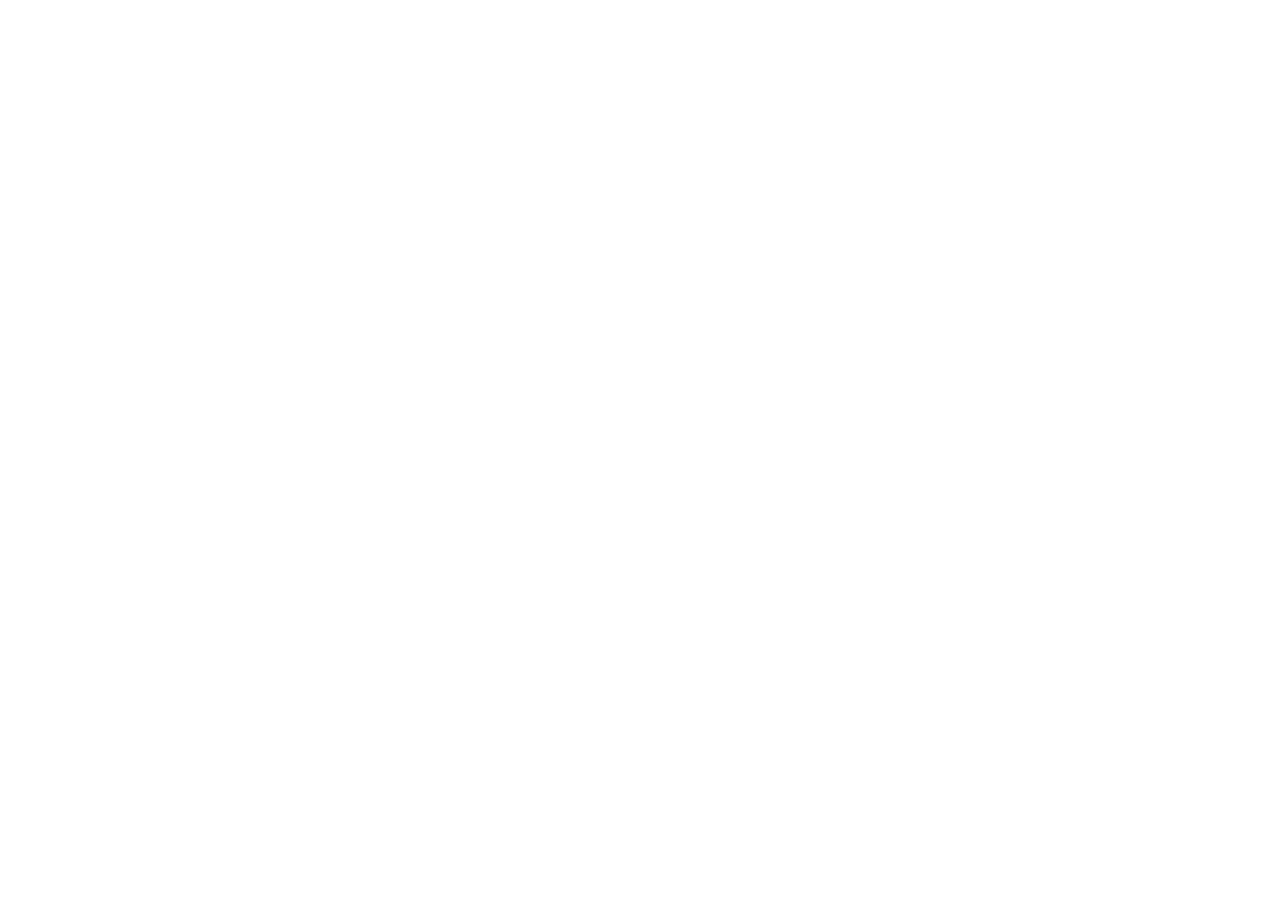
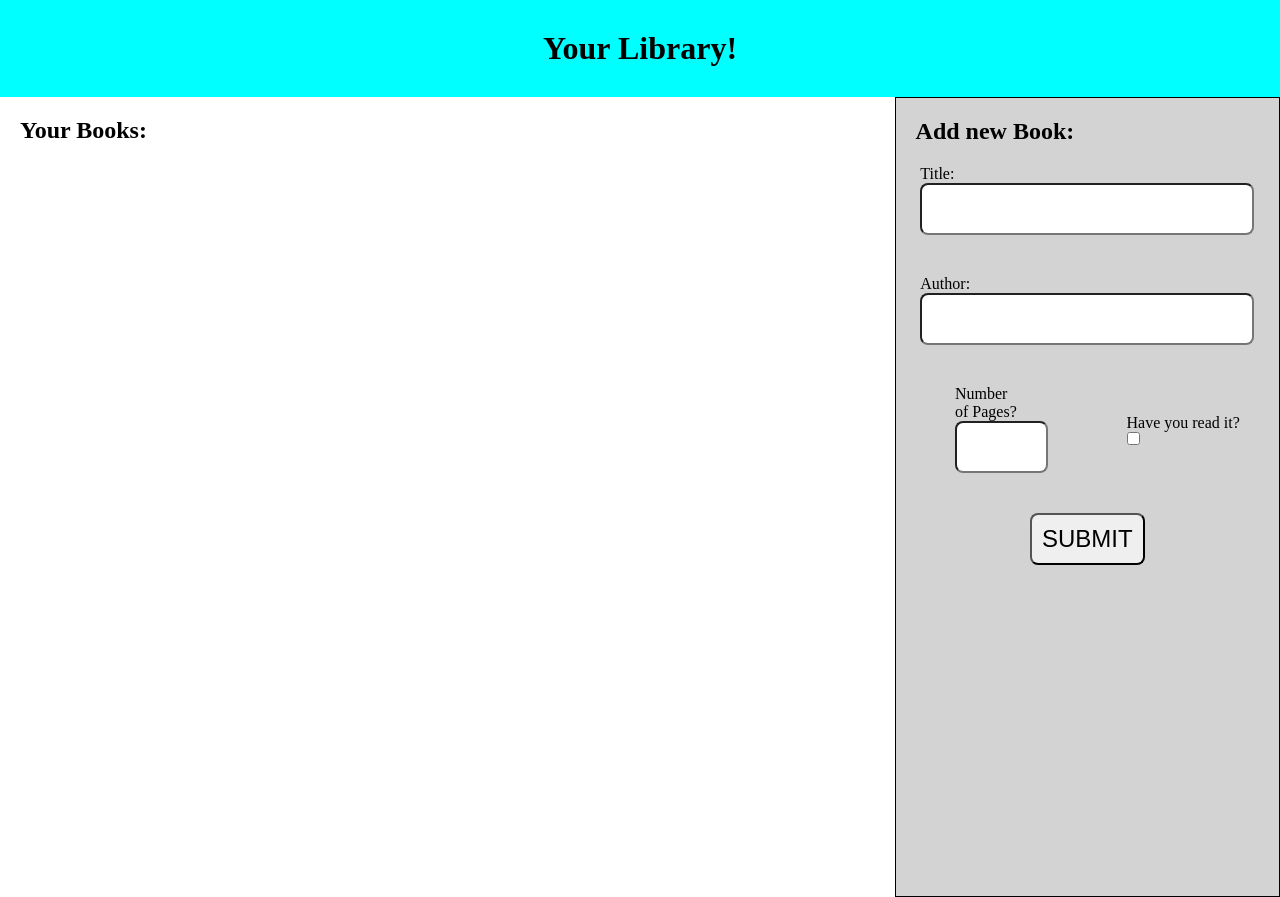
Before and after one commit to chriskovski/Library, a plain HTML site: page index.html in a window 1280 px wide. Before the commit the page ends 800 px from the top, so only its background shows below. Drawn offline with Linux system fonts and the light colour scheme.

Commit message:
I've setup more of the HTML and CSS, including a little Form where you can add new Books, a header and a Section, in which the added books will come into as little cards. Also I already made a Constructor for the Book Library.

```diff
--- a/index.html
+++ b/index.html
@@ -9,6 +9,33 @@
   <script src="script.js" defer></script>
 </head>
 <body>
-
+  <header>
+    <h1>Your Library!</h1>
+  </header>
+  <main>
+    <div class="yourBooks"><h2>Your Books:</h2></div>
+    <div class="addNewBook">
+      <h2>Add new Book:</h2>
+        <div class="form">
+          <div class="title">
+            <label for="title">Title:</label>
+            <input type="text" name="title" id="title">
+          </div>
+          <div class="author">
+            <label for="author">Author:</label>
+            <input type="text" name="author" id="author">
+          </div>
+          <div class="numPages">
+            <label for="numPages">Number of Pages?</label>
+            <input type="number" name="numPages" id="numPages">
+          </div>
+          <div class="hasRead">
+            <label for="hasRead">Have you read it?</label>
+            <input type="checkbox" name="hasRead" id="hasRead">
+          </div>
+          <input type="button" value="SUBMIT" id="submit">
+        </div>
+    </div>
+  </main>
 </body>
 </html>
--- a/script.js
+++ b/script.js
@@ -0,0 +1,13 @@
+function Book(title, author, numPages, hasRead){
+  this.title = title
+  this.author = author
+  this.numPages = numPages
+  this.hasRead = hasRead
+  this.info = function() {
+    console.log(title, author, numPages, hasRead);
+  }
+}
+
+const LORD_OF_THE_RINGS = new Book('The Lord of the Rings', 'JRR Tolkien', 748, false);
+
+LORD_OF_THE_RINGS.info();
--- a/style.css
+++ b/style.css
@@ -0,0 +1,66 @@
+*{
+  margin: 0;
+  padding: 0;
+}
+
+body, html{
+  min-height: 100vh;
+}
+
+header {
+  padding: 0;
+  background-color: aqua;
+  text-align: center;
+  padding: 30px;
+}
+
+main{
+  height: 100vh;
+  display: flex;
+}
+
+.yourBooks {
+  width: 70%;
+}
+
+.addNewBook {
+  width: 30%;
+  border: 1px solid black;
+  background-color: lightgray;
+}
+
+h2 {
+  padding: 20px;
+}
+
+.form{
+  display: grid;
+  grid-template-columns: 1fr 1fr;
+  justify-items: center;
+  align-items: center;
+}
+
+input, label {
+  display: block;
+}
+
+input {
+  border-radius: 8px;
+  padding: 10px;
+  font-size: 1.5em;
+  margin-bottom: 5vh;
+}
+
+.title {
+  grid-column: 1/3;
+}
+.author {
+  grid-column: 1/3;
+}
+.numPages, #numPages, .numPages>label {
+  width: 60%;
+  margin-left: 10%
+}
+#submit {
+  grid-column: 1/3;
+}
```
